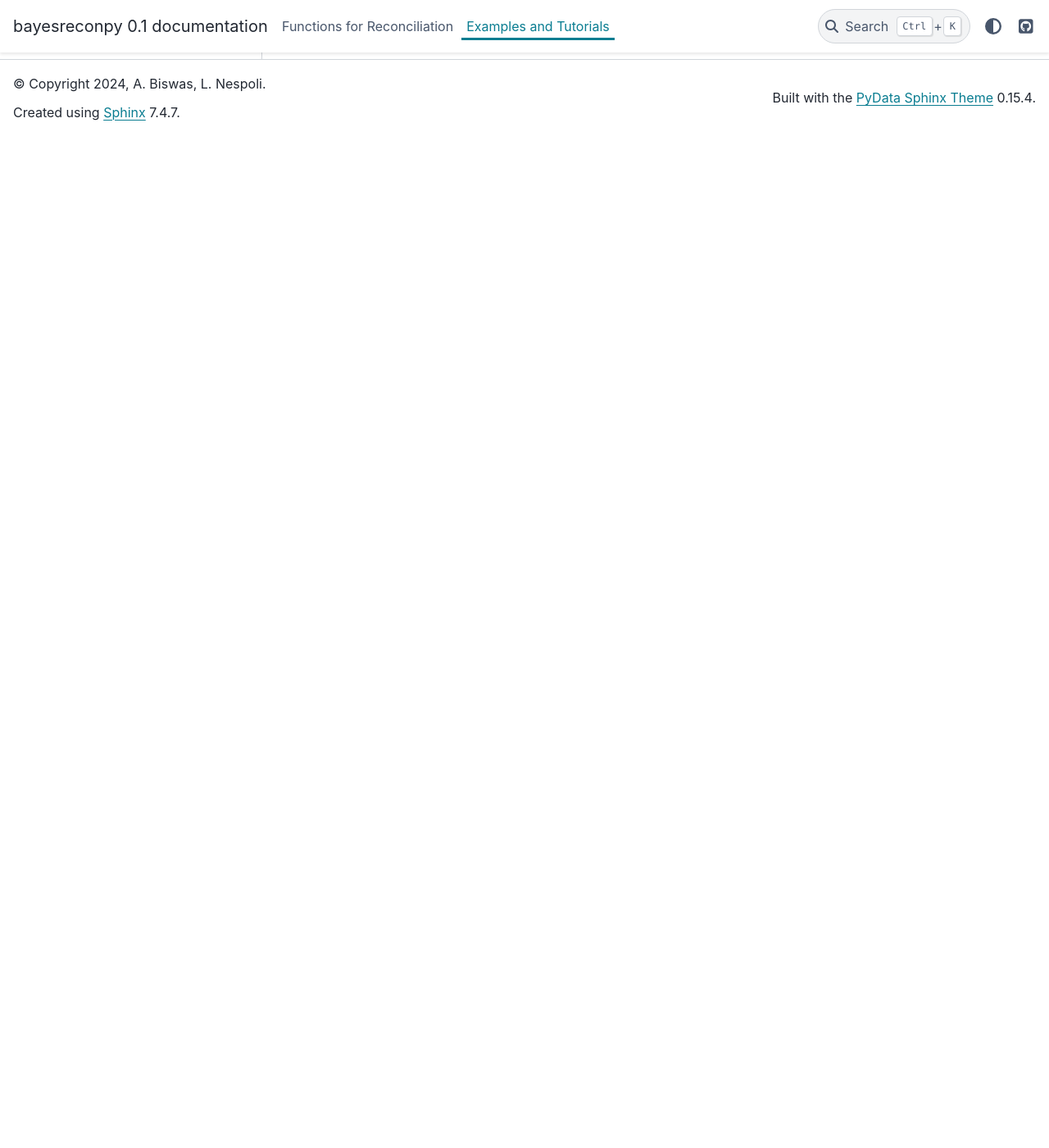
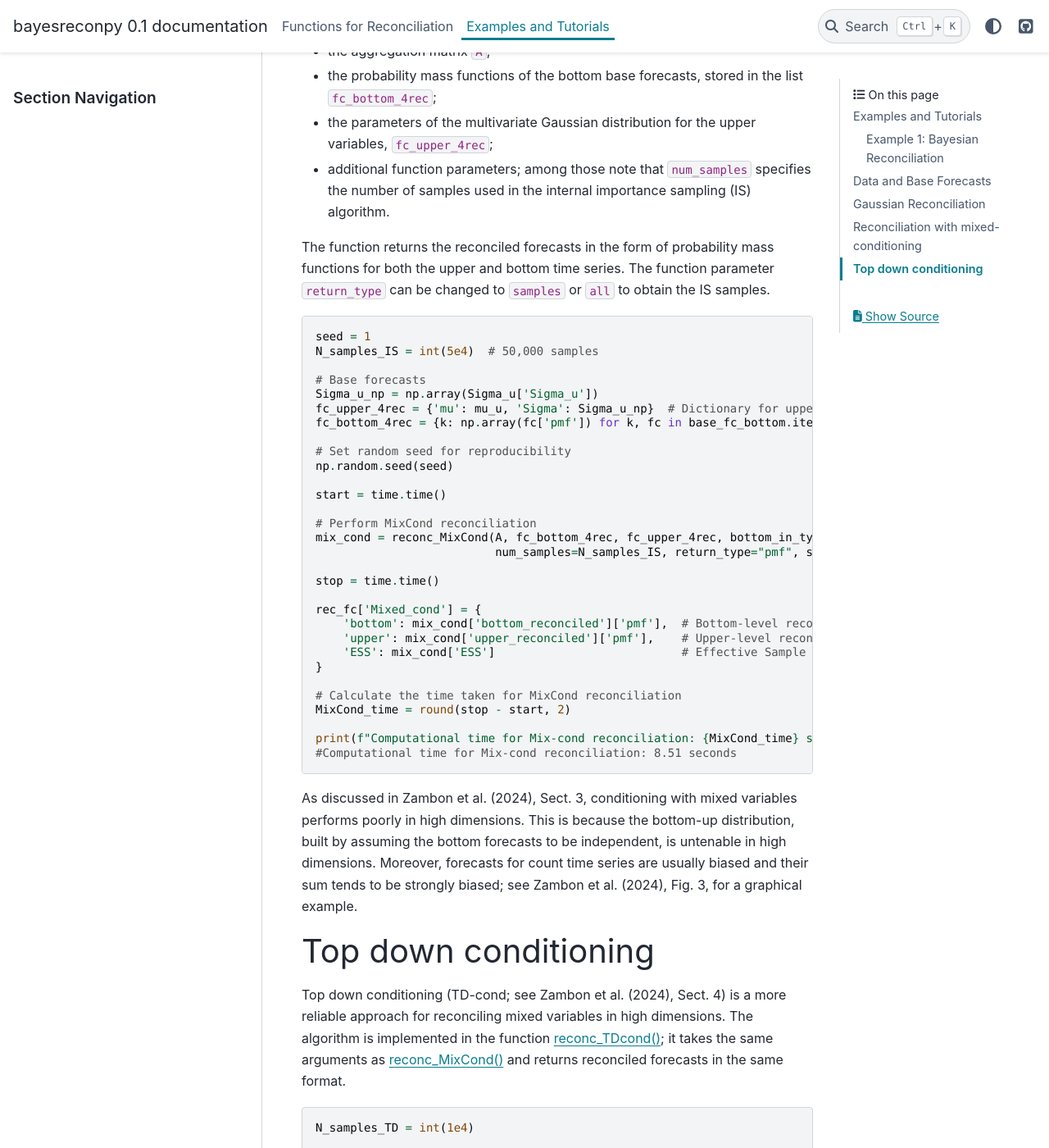
Before and after one commit to supsi-dacd-isaac/BayesReconPy, a Sphinx documentation site: the page built from docs/examples.rst, in a window 1280 px wide and 1400 px high, scrolled down 3602 px. Shown: the whole window at 82% size. Built offline with Sphinx 7.4.7 and the PyData theme 0.15.4, drawn with Linux system fonts in a browser that asks for light colours; before the commit the page ends 3768 px from its top, so only the background shows below that; some of the changed text lies outside the part shown.

Commit message:
Added example

```diff
--- a/docs/examples.rst
+++ b/docs/examples.rst
@@ -148,3 +143,85 @@ The function returns the reconciled mean and covariance for the bottom time seri
    # Output the time taken for reconciliation
    print(f"Time taken by Gaussian reconciliation: {Gauss_time} seconds")
    # Time taken by Gaussian reconciliation: 0.33 seconds
+
+
+Reconciliation with mixed-conditioning
+======================================
+
+We now reconcile the forecasts using the mixed-conditioning approach of Zambon et al. (2024), Sect. 3. The algorithm is implemented in the function `reconc_MixCond() <https://bayesreconpy.readthedocs.io/en/latest/bayesreconpy.html#module-bayesreconpy.reconc_MixCond>`_. The function takes as input:
+
+- the aggregation matrix ``A``;
+- the probability mass functions of the bottom base forecasts, stored in the list ``fc_bottom_4rec``;
+- the parameters of the multivariate Gaussian distribution for the upper variables, ``fc_upper_4rec``;
+- additional function parameters; among those note that ``num_samples`` specifies the number of samples used in the internal importance sampling (IS) algorithm.
+
+The function returns the reconciled forecasts in the form of probability mass functions for both the upper and bottom time series. The function parameter ``return_type`` can be changed to ``samples`` or ``all`` to obtain the IS samples.
+
+.. code-block:: python
+
+    seed = 1
+    N_samples_IS = int(5e4)  # 50,000 samples
+
+    # Base forecasts
+    Sigma_u_np = np.array(Sigma_u['Sigma_u'])
+    fc_upper_4rec = {'mu': mu_u, 'Sigma': Sigma_u_np}  # Dictionary for upper forecasts
+    fc_bottom_4rec = {k: np.array(fc['pmf']) for k, fc in base_fc_bottom.items()}
+
+    # Set random seed for reproducibility
+    np.random.seed(seed)
+
+    start = time.time()
+
+    # Perform MixCond reconciliation
+    mix_cond = reconc_MixCond(A, fc_bottom_4rec, fc_upper_4rec, bottom_in_type="pmf",
+                              num_samples=N_samples_IS, return_type="pmf", seed=seed)
+
+    stop = time.time()
+
+    rec_fc['Mixed_cond'] = {
+        'bottom': mix_cond['bottom_reconciled']['pmf'],  # Bottom-level reconciled PMFs
+        'upper': mix_cond['upper_reconciled']['pmf'],    # Upper-level reconciled PMFs
+        'ESS': mix_cond['ESS']                           # Effective Sample Size (ESS)
+    }
+
+    # Calculate the time taken for MixCond reconciliation
+    MixCond_time = round(stop - start, 2)
+
+    print(f"Computational time for Mix-cond reconciliation: {MixCond_time} seconds")
+    #Computational time for Mix-cond reconciliation: 8.51 seconds
+
+As discussed in Zambon et al. (2024), Sect. 3, conditioning with mixed variables performs poorly in high dimensions. This is because the bottom-up distribution, built by assuming the bottom forecasts to be independent, is untenable in high dimensions. Moreover, forecasts for count time series are usually biased and their sum tends to be strongly biased; see Zambon et al. (2024), Fig. 3, for a graphical example.
+
+Top down conditioning
+======================
+
+Top down conditioning (TD-cond; see Zambon et al. (2024), Sect. 4) is a more reliable approach for reconciling mixed variables in high dimensions. The algorithm is implemented in the function `reconc_TDcond() <https://bayesreconpy.readthedocs.io/en/latest/bayesreconpy.html#module-bayesreconpy.reconc_TDcond>`_; it takes the same arguments as `reconc_MixCond() <https://bayesreconpy.readthedocs.io/en/latest/bayesreconpy.html#module-bayesreconpy.reconc_MixCond>`_ and returns reconciled forecasts in the same format.
+
+.. code-block:: python
+
+    N_samples_TD = int(1e4)
+
+    start = time.time()
+
+    # This will raise a warning if upper samples are discarded
+    td = reconc_TDcond(A, fc_bottom_4rec, fc_upper_4rec,
+                       bottom_in_type="pmf", num_samples=N_samples_TD,
+                       return_type="pmf", seed=seed)
+    #Warning: Only 99.6% of the upper samples are in the support of the
+    #bottom-up distribution; the others are discarded.
+    stop = time.time()
+
+The algorithm TD-cond raises a warning regarding the incoherence between the joint bottom-up and the upper base forecasts. We will see that this warning does not impact the performance of TD-cond. An important note to be made here is that R and Python use different sampling schemes even with the same seed. As a result, there might be minor deviations from the results presented in R. However, as we increase ``N_samples_TD``, these deviations become negligible.
+
+.. code-block:: python
+
+    rec_fc['TD_cond'] = {
+        'bottom': td['bottom_reconciled']['pmf'],
+        'upper': td['upper_reconciled']['pmf']
+    }
+
+    TDCond_time = round(stop - start, 2)
+    print(f"Computational time for TD-cond reconciliation: {TDCond_time} seconds")
+    #Computational time for TD-cond reconciliation: 10.03 seconds
+
+The computational time required for the Gaussian reconciliation is 0.33 seconds, Mix-cond requires 8.51 seconds, and TD-cond requires 10.03 seconds.
```
Also changed, not shown: other parts of docs/examples.rst (+0 -5 lines).
